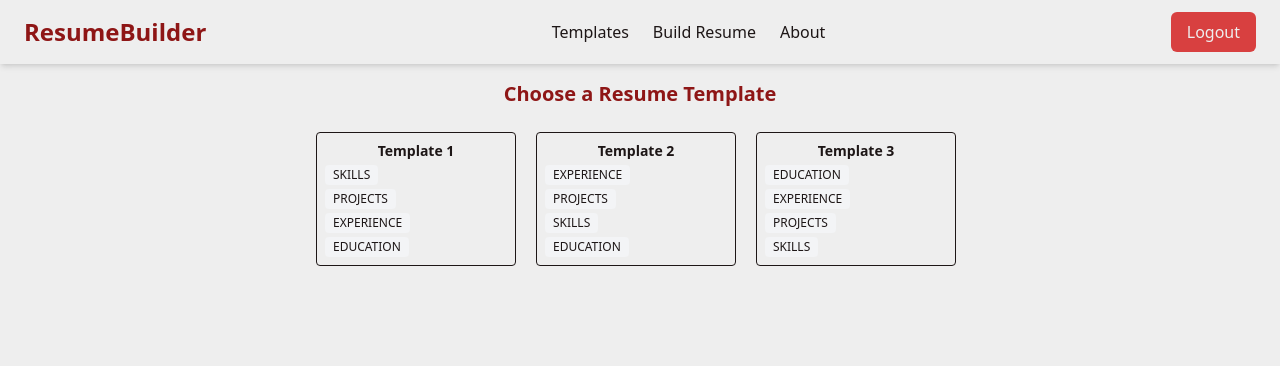
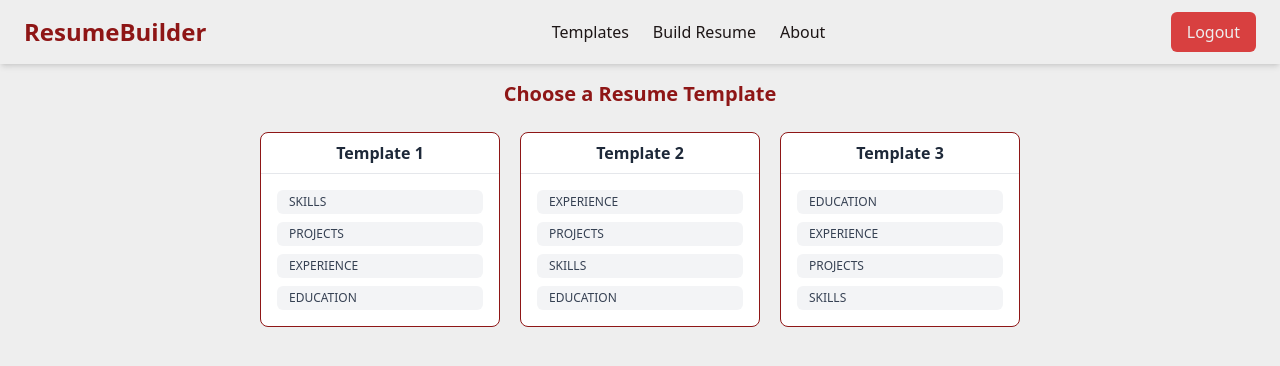
Before and after one commit to bhargablinx/resume-builder, a React (Vite) app: page /templates in a window 1280 px wide. Shown: the top 366 px of the page. Built offline with nearby package versions, Linux system fonts and the light colour scheme.

Commit message:
Update template preview

```diff
--- a/src/components/TemplatePreview.jsx
+++ b/src/components/TemplatePreview.jsx
@@ -1,17 +1,23 @@
 export function TemplatePreview({ id, sectionOrder, onSelect }) {
     return (
         <div
-            className="border rounded p-2 cursor-pointer hover:shadow-md transition-all w-[200px]"
+            className="w-[240px] border border-dark-red rounded-lg hover:shadow-md transition-all bg-white cursor-pointer"
             onClick={() => onSelect(id)}
         >
-            <h4 className="font-semibold text-sm mb-1 text-center">
-                Template {id}
-            </h4>
-            <div className="text-xs flex flex-col items-start gap-1">
+            <div className="border-b border-gray-200 px-4 py-2">
+                <h4 className="text-center text-base font-semibold text-gray-800">
+                    Template {id}
+                </h4>
+            </div>
+
+            <div className="p-4 space-y-2">
                 {sectionOrder.map((section, idx) => (
-                    <span key={idx} className="bg-gray-100 px-2 py-0.5 rounded">
+                    <div
+                        key={idx}
+                        className="text-xs bg-gray-100 text-gray-700 px-3 py-1 rounded-md"
+                    >
                         {section}
-                    </span>
+                    </div>
                 ))}
             </div>
         </div>
--- a/src/pages/TemplatesPage.jsx
+++ b/src/pages/TemplatesPage.jsx
@@ -18,7 +18,7 @@ function TemplatesPage() {
             <h2 className="text-xl font-bold mb-6 text-dark-red text-center">
                 Choose a Resume Template
             </h2>
-            <div className="flex gap-5 flex-wrap mx-[300px]">
+            <div className="flex gap-5 justify-center flex-wrap mx-[200px]">
                 {resumeTemplates.map((template) => (
                     <TemplatePreview
                         key={template.id}
```
